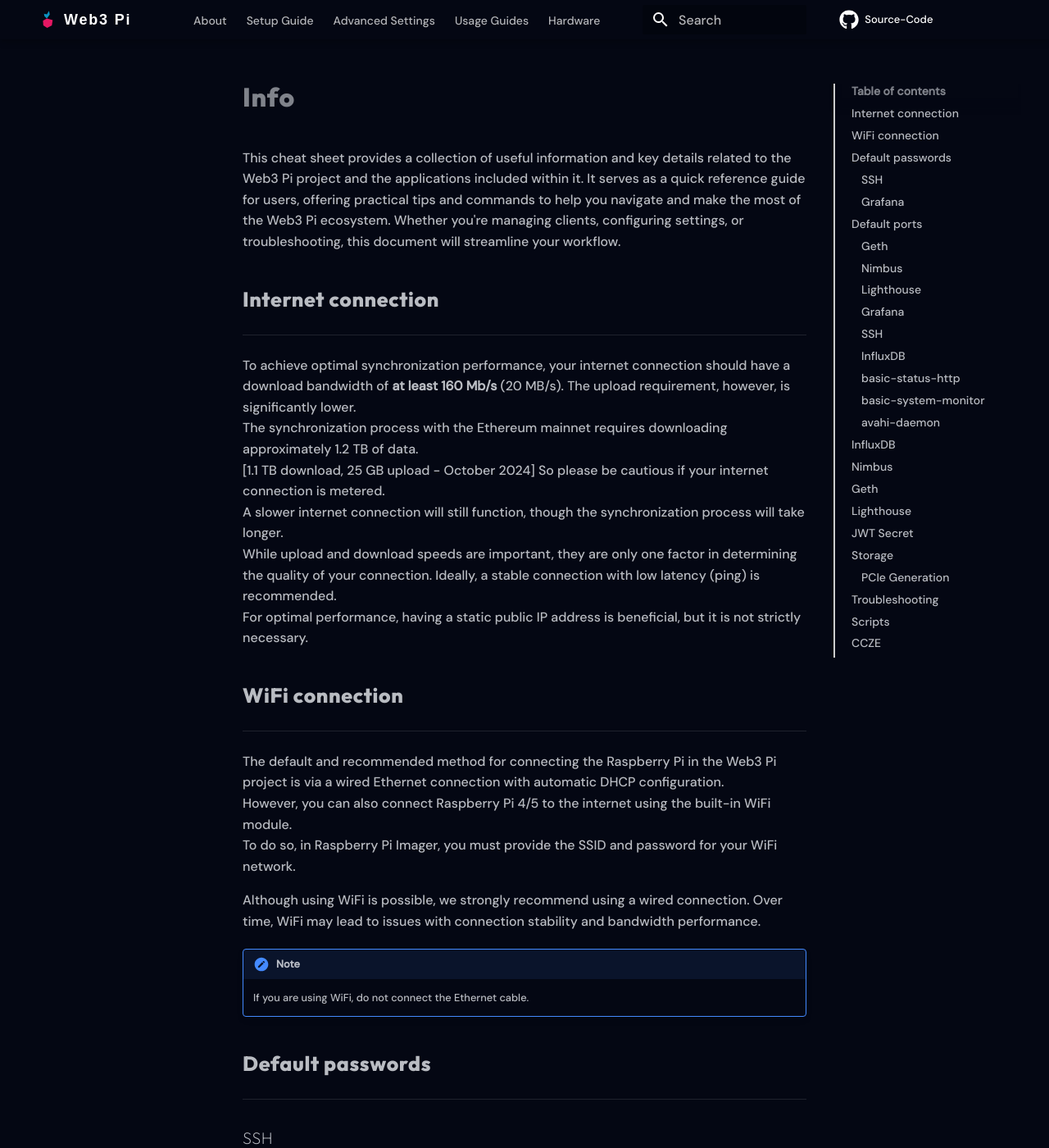
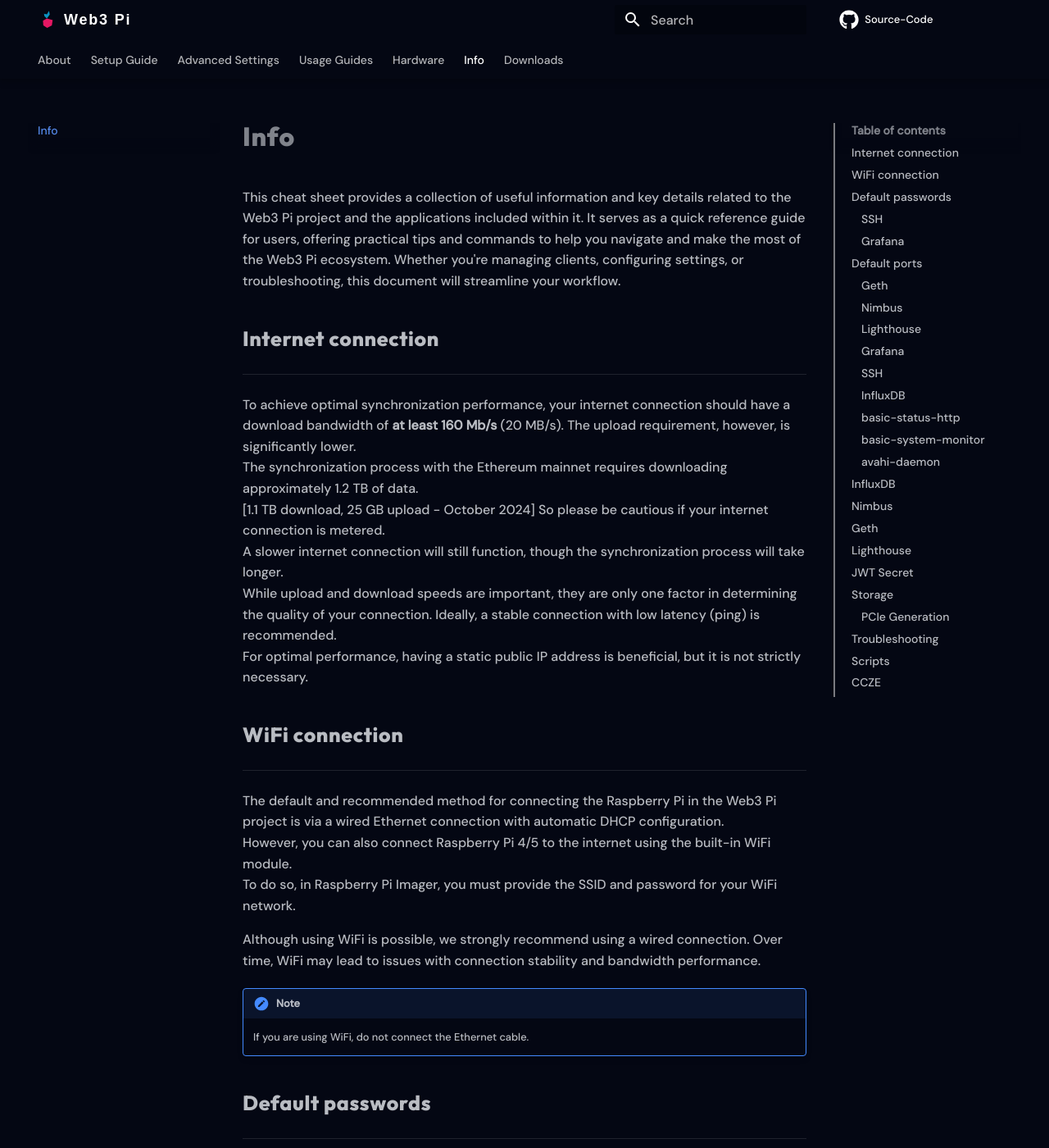
Before and after one commit to Web3-Pi/setup-guide, an MkDocs documentation site: the page built from docs/info.md, in a window 1280 px wide and 1400 px high. Shown: the whole window at 82% size. Built offline with MkDocs 1.6.1 and Material for MkDocs 9.7.7, drawn with Linux system fonts in a browser that asks for light colours; some web fonts are replaced; comment, search, counter and statistics services are not loaded.

Commit message:
Revert changes from one-line menu

```diff
--- a/docs/stylesheets/extra.css
+++ b/docs/stylesheets/extra.css
@@ -55,38 +55,6 @@
     top: 0;
     bottom: 0;
     width: 2px;
-    background-color: #ccc;
+    background-color: rgba(204, 204, 204, 0.2);
     z-index: 1;
 }
-.md-nav__link--active {
-    position: relative;
-}
-
-.md-nav__link--active::after {
-    content: "";
-    position: absolute;
-    left: -23px;
-    top: 50%;
-    width: 10px;
-    height: 10px;
-    background-color: var(--md-typeset-a-color);
-    border-radius: 50%;
-    transform: translateY(-50%) translateX(-50%);
-    z-index: 2;
-}
-
-.md-nav ul li ul .md-nav__link--active::after {
-    left: -37px;
-}
-
-.md-tabs {
-    width: auto;
-}
-
-.md-search {
-    margin-left: 2rem;
-}
-
-.md-search__inner {
-    width: 10rem;
-}
--- a/mkdocs.yml
+++ b/mkdocs.yml
@@ -15,7 +15,6 @@
 
 theme:
   name: material
-  custom_dir: overrides
   logo: assets/color.svg
   features:
     - navigation.tabs
@@ -80,8 +79,8 @@
 #    - Raspberry Pi 5: 'Hardware/pi5.md'
 #    - Raspberry Pi 4: 'Hardware/pi4.md'
 #    - Raspberry CM4: 'Hardware/CM4.md'
-#  - Info: 'info.md'
-#  - Downloads: 'downloads.md'
+  - Info: 'info.md'
+  - Downloads: 'downloads.md'
 
 
 plugins:
--- a/overrides/partials/header.html
+++ /dev/null
@@ -1,119 +0,0 @@
-
-<!--
-  Copyright (c) 2016-2025 Martin Donath <martin.donath@squidfunk.com>
-
-  Permission is hereby granted, free of charge, to any person obtaining a copy
-  of this software and associated documentation files (the "Software"), to
-  deal in the Software without restriction, including without limitation the
-  rights to use, copy, modify, merge, publish, distribute, sublicense, and/or
-  sell copies of the Software, and to permit persons to whom the Software is
-  furnished to do so, subject to the following conditions:
-
-  The above copyright notice and this permission notice shall be included in
-  all copies or substantial portions of the Software.
-
-  THE SOFTWARE IS PROVIDED "AS IS", WITHOUT WARRANTY OF ANY KIND, EXPRESS OR
-  IMPLIED, INCLUDING BUT NOT LIMITED TO THE WARRANTIES OF MERCHANTABILITY,
-  FITNESS FOR A PARTICULAR PURPOSE AND NON-INFRINGEMENT. IN NO EVENT SHALL THE
-  AUTHORS OR COPYRIGHT HOLDERS BE LIABLE FOR ANY CLAIM, DAMAGES OR OTHER
-  LIABILITY, WHETHER IN AN ACTION OF CONTRACT, TORT OR OTHERWISE, ARISING
-  FROM, OUT OF OR IN CONNECTION WITH THE SOFTWARE OR THE USE OR OTHER DEALINGS
-  IN THE SOFTWARE.
--->
-
-<!-- Determine classes -->
-{% set class = "md-header" %}
-{% if "navigation.tabs.sticky" in features %}
-  {% set class = class ~ " md-header--shadow md-header--lifted" %}
-{% elif "navigation.tabs" not in features %}
-  {% set class = class ~ " md-header--shadow" %}
-{% endif %}
-
-<!-- Header -->
-<header class="{{ class }}" data-md-component="header">
-  <nav
-    class="md-header__inner md-grid"
-    aria-label="{{ lang.t('header') }}"
-  >
-
-    <!-- Link to home -->
-    <a
-      href="{{ config.extra.homepage | d(nav.homepage.url, true) | url }}"
-      title="{{ config.site_name | e }}"
-      class="md-header__button md-logo"
-      aria-label="{{ config.site_name }}"
-      data-md-component="logo"
-    >
-      {% include "partials/logo.html" %}
-    </a>
-
-    <!-- Button to open drawer -->
-    <label class="md-header__button md-icon" for="__drawer">
-      {% set icon = config.theme.icon.menu or "material/menu" %}
-      {% include ".icons/" ~ icon ~ ".svg" %}
-    </label>
-
-    <!-- Header title -->
-    <div class="md-header__title" data-md-component="header-title">
-      <div class="md-header__ellipsis">
-        <div class="md-header__topic">
-          <span class="md-ellipsis">
-            {{ config.site_name }}
-          </span>
-        </div>
-        <div class="md-header__topic" data-md-component="header-topic">
-          <span class="md-ellipsis">
-            {% if page.meta and page.meta.title %}
-              {{ page.meta.title }}
-            {% else %}
-              {{ page.title }}
-            {% endif %}
-          </span>
-        </div>
-      </div>
-    </div>
-
-    <!-- Navigation tabs (sticky) -->
-    {% if "navigation.tabs.sticky" in features %}
-      {% if "navigation.tabs" in features %}
-        {% include "partials/tabs.html" %}
-      {% endif %}
-    {% endif %}
-
-    <!-- Color palette toggle -->
-    {% if config.theme.palette %}
-      {% if not config.theme.palette is mapping %}
-        {% include "partials/palette.html" %}
-      {% endif %}
-    {% endif %}
-
-    <!-- User preference: color palette -->
-    {% if not config.theme.palette is mapping %}
-      {% include "partials/javascripts/palette.html" %}
-    {% endif %}
-
-    <!-- Site language selector -->
-    {% if config.extra.alternate %}
-      {% include "partials/alternate.html" %}
-    {% endif %}
-
-    <!-- Button to open search modal -->
-    {% if "material/search" in config.plugins %}
-      <label class="md-header__button md-icon" for="__search">
-        {% set icon = config.theme.icon.search or "material/magnify" %}
-        {% include ".icons/" ~ icon ~ ".svg" %}
-      </label>
-
-      <!-- Search interface -->
-      {% include "partials/search.html" %}
-    {% endif %}
-
-    <!-- Repository information -->
-    {% if config.repo_url %}
-      <div class="md-header__source">
-        {% include "partials/source.html" %}
-      </div>
-    {% endif %}
-  </nav>
-
-</header>
```
